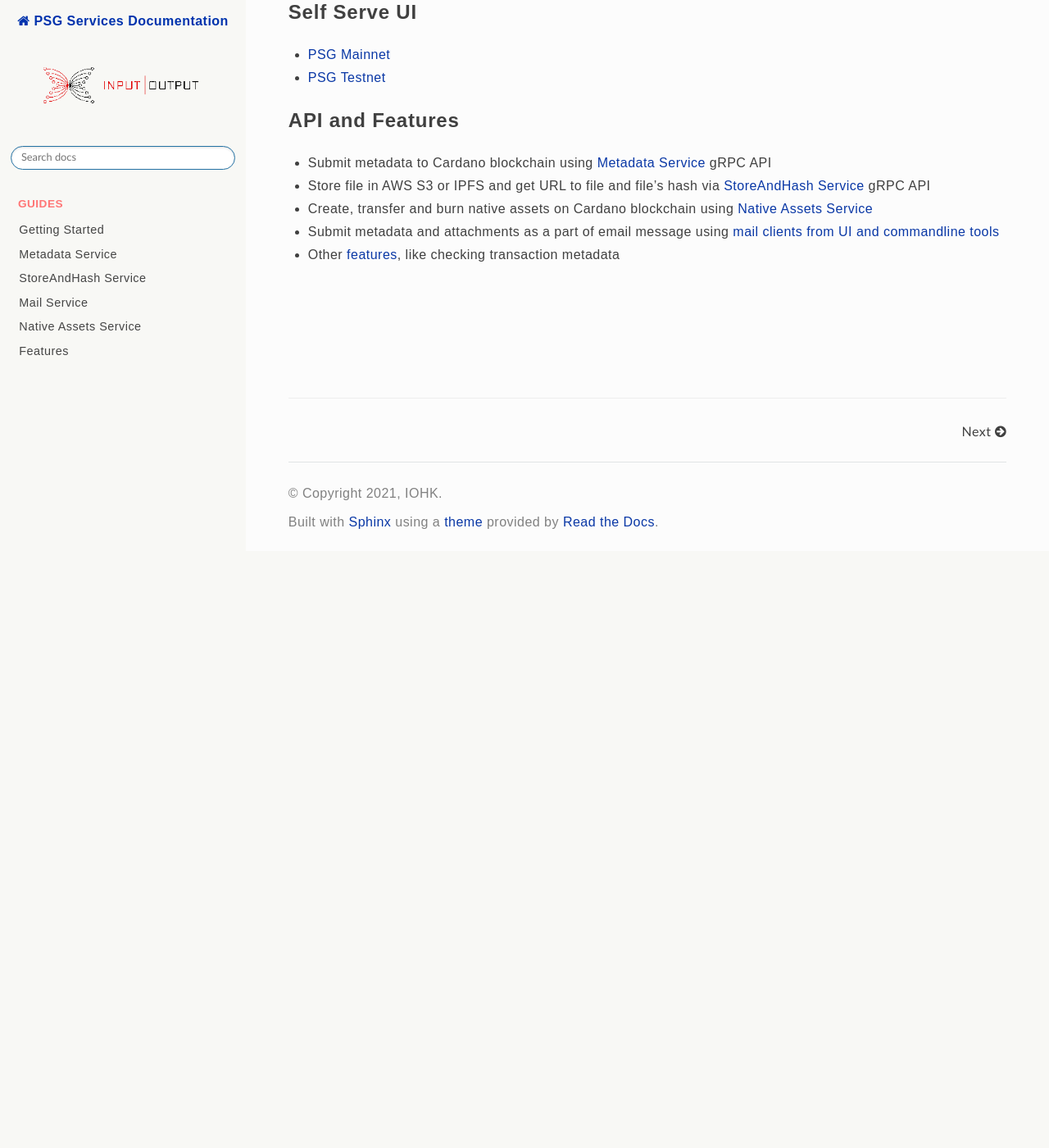
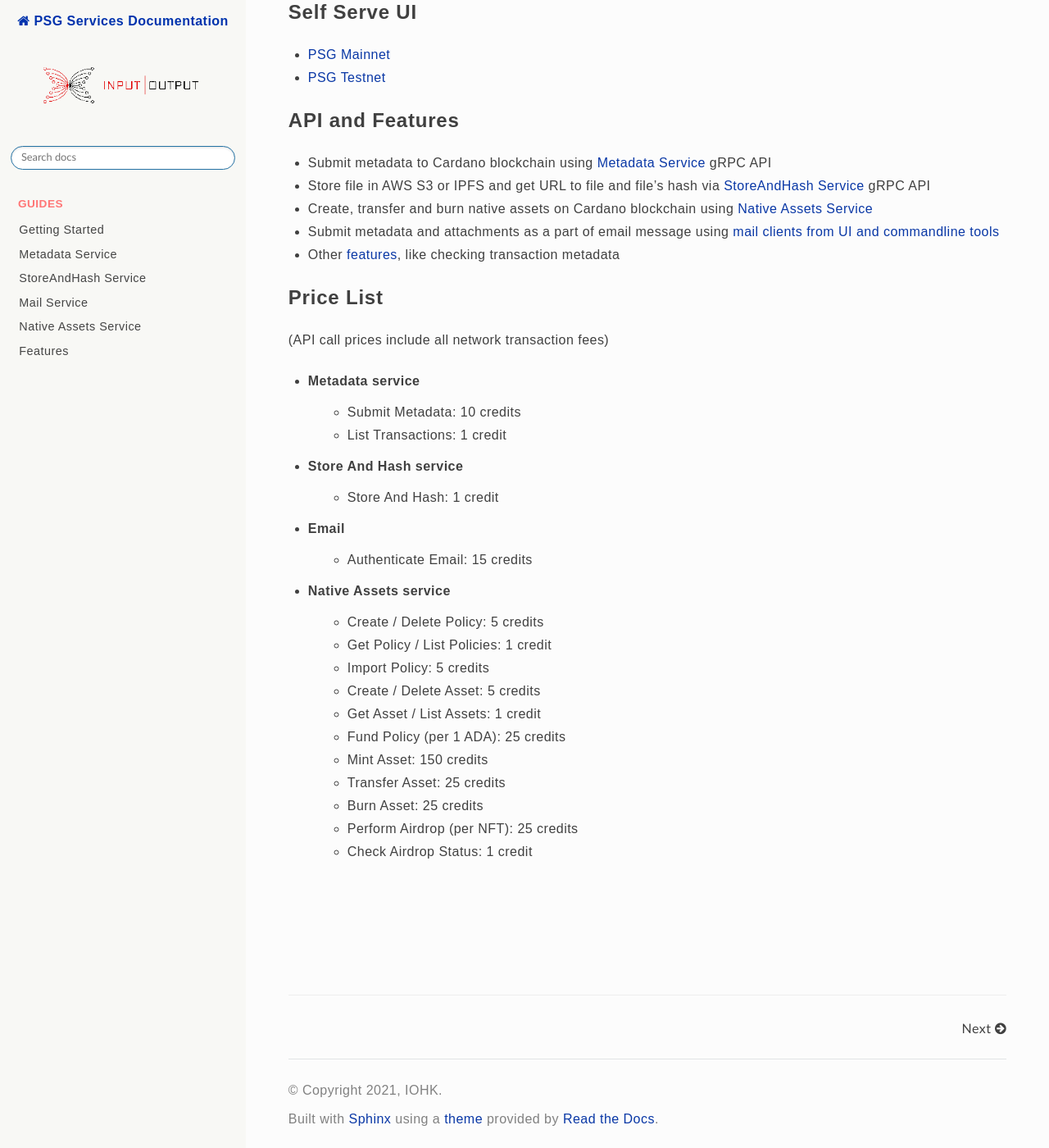
Before and after one commit to input-output-hk/PSG, a Sphinx documentation site: the page built from docs/source/index.rst, in a window 1280 px wide and 1400 px high, scrolled down 1065 px. Shown: the whole window at 82% size. Built offline with Sphinx 7.4.7 and the Read the Docs theme 2.0.0, drawn with Linux system fonts in a browser that asks for light colours; some web fonts are replaced; before the commit the page ends 1737 px from its top, so only the background shows below that; some of the changed text lies outside the part shown.

Commit message:
Add pricing info

```diff
--- a/docs/source/index.rst
+++ b/docs/source/index.rst
@@ -72,3 +72,30 @@
 * Create, transfer and burn native assets on Cardano blockchain using :ref:`Native Assets Service <nativeasset>`
 * Submit metadata and attachments as a part of email message using :ref:`mail clients from UI and commandline tools <mail>`
 * Other :ref:`features <features>`, like checking transaction metadata
+
+.. _pricing:
+
+Price List
+------
+
+(API call prices include all network transaction fees)
+
+* Metadata service
+    * Submit Metadata: 10 credits
+    * List Transactions: 1 credit
+* Store And Hash service
+    * Store And Hash: 1 credit
+* Email
+    * Authenticate Email: 15 credits
+* Native Assets service
+    * Create / Delete Policy: 5 credits
+    * Get Policy / List Policies: 1 credit
+    * Import Policy: 5 credits
+    * Create / Delete Asset: 5 credits
+    * Get Asset / List Assets: 1 credit
+    * Fund Policy (per 1 ADA): 25 credits
+    * Mint Asset: 150 credits
+    * Transfer Asset: 25 credits
+    * Burn Asset: 25 credits
+    * Perform Airdrop (per NFT): 25 credits
+    * Check Airdrop Status: 1 credit
```
Also changed, not shown: other parts of docs/source/index.rst (+1 -1 lines).
